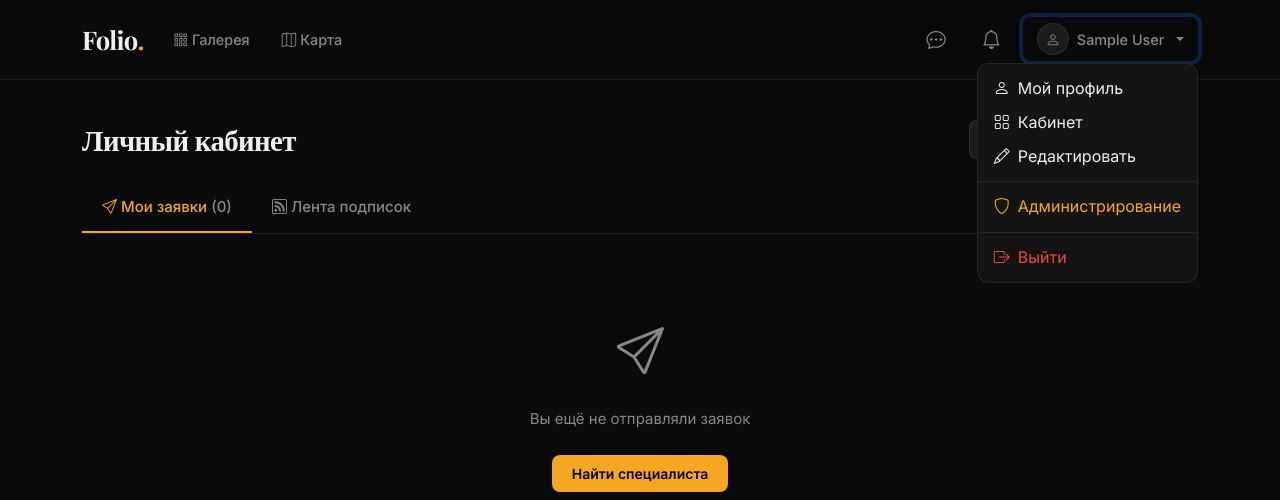
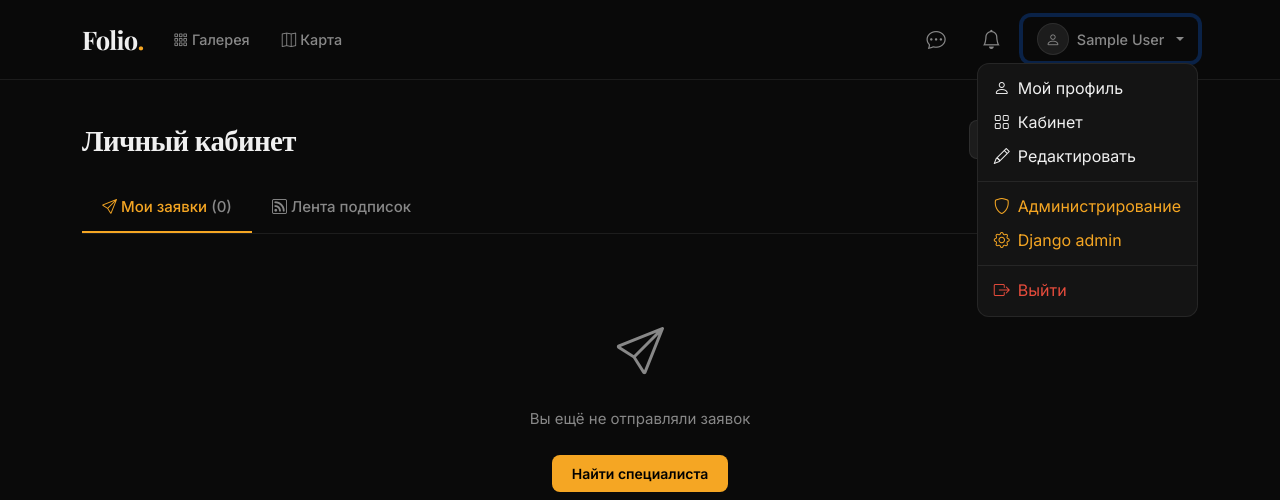
Before and after one commit to ds23432c/Sidelnikov_foto, a Django app: page /accounts/cabinet/ in a window 1280 px wide, after a click that opens the changed part. Shown: the top 500 px of the page. Run offline with Django 4.2, Linux system fonts and the light colour scheme; the visitor is signed in with stand-in values (Sample User, id 1); data comes from the database, SQL or seed files in the repository; data that the repository does not hold is empty.

Commit message:
Show Django admin in profile menu

```diff
--- a/templates/base.html
+++ b/templates/base.html
@@ -76,6 +76,7 @@
               {% if user.role == 'admin' or user.is_staff %}
                 <li><hr class="dropdown-divider" style="border-color:var(--border)"></li>
                 <li><a class="dropdown-item" href="/admin-panel/" style="color:var(--accent)"><i class="bi bi-shield me-2"></i>Администрирование</a></li>
+                <li><a class="dropdown-item" href="/django-admin/" style="color:var(--accent)"><i class="bi bi-gear me-2"></i>Django admin</a></li>
               {% endif %}
               <li><hr class="dropdown-divider" style="border-color:var(--border)"></li>
               <li><a class="dropdown-item" href="/accounts/logout/" style="color:#e74c3c"><i class="bi bi-box-arrow-right me-2"></i>Выйти</a></li>
```
